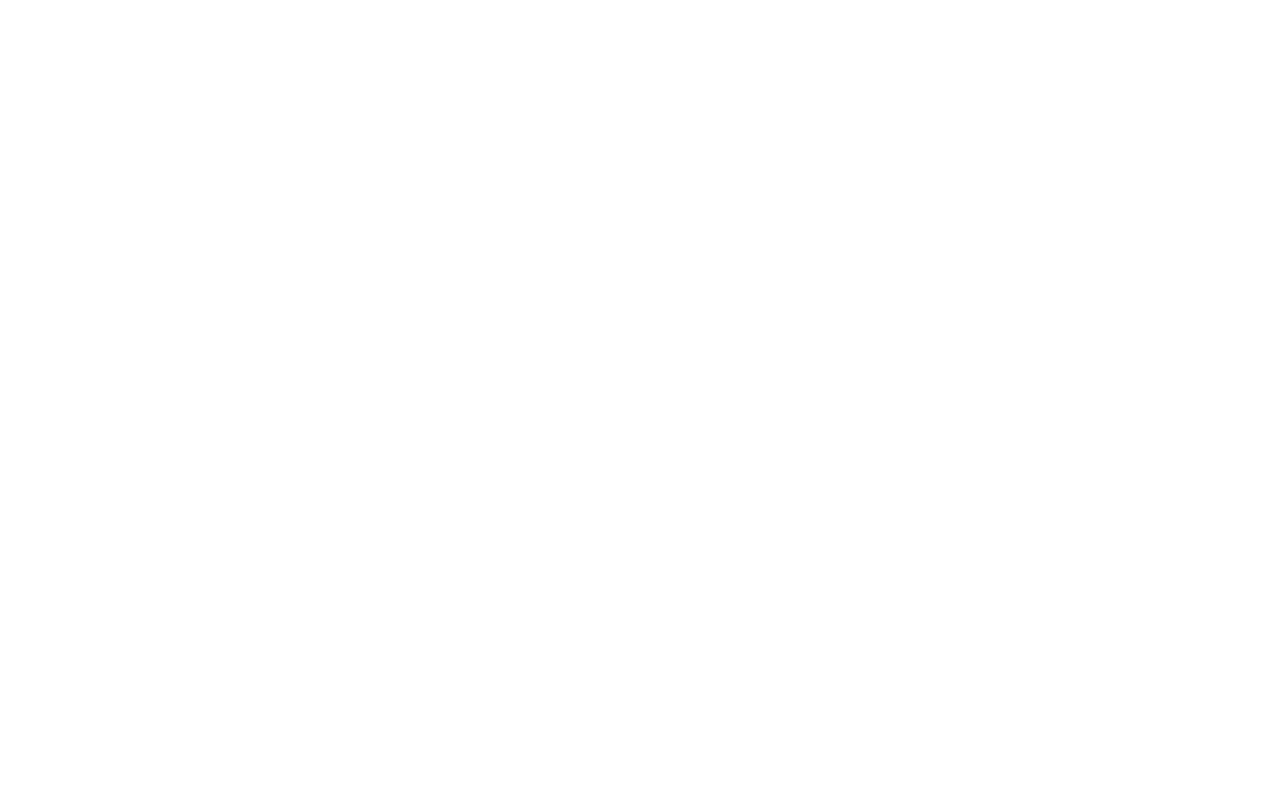
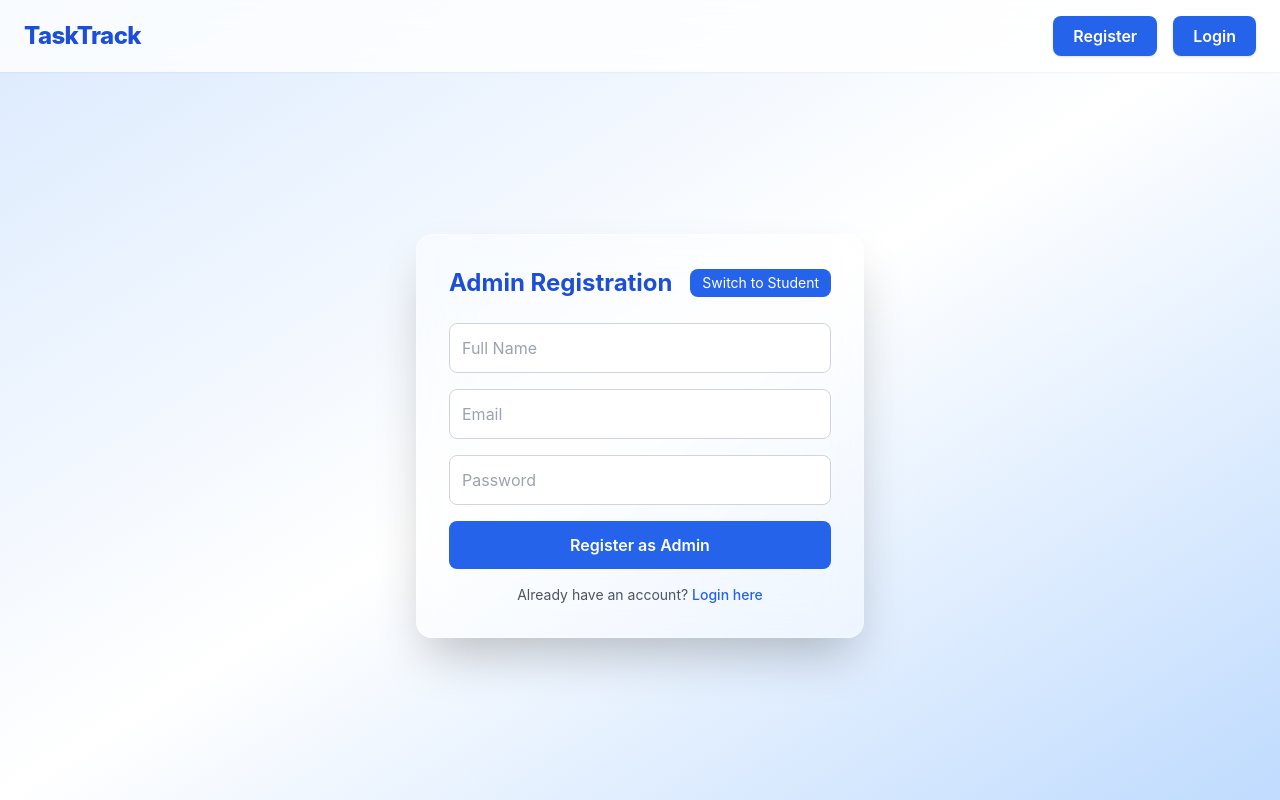
Before and after one commit to rajendradongara/assignment-dashboard, a React (Create React App) app: page /signup in a window 1280 px wide. Before the commit this address had no page. Built offline with nearby package versions, Linux system fonts and the light colour scheme.

Commit message:
signup and login page enhancements

```diff
--- a/public/index.html
+++ b/public/index.html
@@ -24,7 +24,7 @@
       work correctly both with client-side routing and a non-root public URL.
       Learn how to configure a non-root public URL by running `npm run build`.
     -->
-    <title>React App</title>
+    <title>TaskTrack</title>
   </head>
   <body>
     <noscript>You need to enable JavaScript to run this app.</noscript>
--- a/src/App.js
+++ b/src/App.js
@@ -17,8 +17,7 @@
       <Toaster richColors position='bottom-right' />
       <Routes>
         <Route path="/" element={<Home />} />
-        <Route path="/signup/student" element={<SignUp role={'student'} />} />
-        <Route path="/signup/admin" element={<SignUp role={'admin'} />} />
+        <Route path="/signup" element={<SignUp />} />
         <Route path="/login" element={<Login />} />
         <Route path="/student/dashboard" element={<StudentDashboard />} />
         <Route path="/admin/dashboard" element={<AdminDashboard />} />
--- a/src/components/Navbar.jsx
+++ b/src/components/Navbar.jsx
@@ -6,6 +6,29 @@
 const Navbar = ({ user }) => {
   const [dropdownOpen, setDropdownOpen] = useState(false);
   const navigate = useNavigate();
+
+  const handleLogin = () => {
+    if (!user) {
+      navigate("/login");
+    } else if (user && user.role === "admin") {
+      navigate("/admin/dashboard");
+    } else if (user && user.role === "student") {
+      navigate("/student/dashboard");
+    } else {
+      navigate("/login");
+    }
+  };
+  const handleSignup = () => {
+    if (!user) {
+      navigate("/signup");
+    } else if (user && user.role === "admin") {
+      navigate("/admin/dashboard");
+    } else if (user && user.role === "student") {
+      navigate("/student/dashboard");
+    } else {
+      navigate("/signu[");
+    }
+  };
 
   const handleLogout = () => {
     localStorage.removeItem("user");
@@ -22,7 +45,7 @@
         >
           TaskTrack
         </h1>
-
+        {user ? (
           <div className="relative flex items-center space-x-3">
             <span className="text-gray-700 font-medium">
               {user?.name || "Student"}
@@ -32,9 +55,14 @@
               className="flex items-center space-x-1 cursor-pointer"
               onClick={() => setDropdownOpen((prev) => !prev)}
             >
-            <div className="w-10 h-10 rounded-full bg-blue-100 flex items-center justify-center text-blue-700 font-bold">
+              {/* <div className="w-10 h-10 rounded-full bg-blue-100 flex items-center justify-center text-blue-700 font-bold">
                 {user?.name ? user.name.charAt(0).toUpperCase() : "S"}
-            </div>
+              </div> */}
+              <img
+                src={user?.profile}
+                alt="profile"
+                className="w-8 h-8 rounded-lg flex items-center justify-center"
+              />
               <FontAwesomeIcon
                 icon={faChevronDown}
                 className={`transition-transform duration-200 ${
@@ -55,6 +83,25 @@
               </div>
             )}
           </div>
+        ) : (
+          <>
+            <nav className="flex items-center space-x-4">
+              <button
+                onClick={handleSignup}
+                className="px-5 py-2 bg-blue-600 text-white rounded-lg shadow hover:bg-blue-700 transition font-semibold"
+              >
+                Register
+              </button>
+
+              <button
+                onClick={handleLogin}
+                className="px-5 py-2 bg-blue-600 text-white rounded-lg shadow hover:bg-blue-700 transition font-semibold"
+              >
+                Login
+              </button>
+            </nav>
+          </>
+        )}
       </div>
     </header>
   );
--- a/src/data/users.js
+++ b/src/data/users.js
@@ -5,6 +5,7 @@
         email: "student@gotham.edu",
         password: "student123",
         name: "Bruce Wayne",
+        profile: ''
     },
     {
         id: 2,
@@ -12,5 +13,6 @@
         email: "admin@gotham.edu",
         password: "admin123",
         name: "Prof. Alfred Pennyworth",
+        profile: ''
     },
 ];
--- a/src/pages/Login.jsx
+++ b/src/pages/Login.jsx
@@ -1,12 +1,14 @@
 import React, { useState } from "react";
+import Navbar from "../components/Navbar";
 import { useNavigate } from "react-router-dom";
 import { toast } from "sonner";
-
 import { getAllUsers } from "../utils/userStorage.js";
+import { getLoggedInUser } from "../utils/auth.js";
 
 const Login = () => {
   const [formData, setFormData] = useState({ email: "", password: "" });
   const navigate = useNavigate();
+  const user = getLoggedInUser();
 
   const handleChange = (e) => {
     setFormData({ ...formData, [e.target.name]: e.target.value });
@@ -15,7 +17,6 @@
   const handleSubmit = (e) => {
     e.preventDefault();
     const users = getAllUsers();
-
     const user = users.find(
       (u) => u.email === formData.email && u.password === formData.password
     );
@@ -28,20 +29,21 @@
     localStorage.setItem("user", JSON.stringify(user));
     toast.success(`Welcome back, ${user.name}!`);
 
-    if (user.role === "student") {
-      navigate("/student/dashboard");
-    } else if (user.role === "admin") {
-      navigate("/admin/dashboard");
-    }
+    if (user.role === "student") navigate("/student/dashboard");
+    else if (user.role === "admin") navigate("/admin/dashboard");
   };
 
   return (
-    <div className="flex justify-center items-center min-h-screen bg-gray-100">
+    <div className="min-h-screen flex flex-col bg-gradient-to-br from-blue-100 via-white to-blue-200">
+      <Navbar user={user} />
+      <div className="flex flex-1 justify-center items-center p-6">
         <form
           onSubmit={handleSubmit}
-        className="bg-white p-8 rounded-2xl shadow-md w-full max-w-sm"
+          className="backdrop-blur-xl bg-white/40 border border-white/30 rounded-2xl shadow-2xl p-8 w-full max-w-md"
         >
-        <h2 className="text-2xl font-bold mb-6 text-center">Login</h2>
+          <h2 className="text-2xl font-bold mb-6 text-center text-blue-700">
+            Login to TaskTrack
+          </h2>
 
           <input
             type="email"
@@ -50,7 +52,7 @@
             value={formData.email}
             onChange={handleChange}
             required
-          className="w-full p-3 mb-4 border rounded-md"
+            className="w-full p-3 mb-4 border border-gray-300 rounded-lg focus:outline-none focus:ring-2 focus:ring-blue-500"
           />
 
           <input
@@ -60,20 +62,20 @@
             value={formData.password}
             onChange={handleChange}
             required
-          className="w-full p-3 mb-4 border rounded-md"
+            className="w-full p-3 mb-6 border border-gray-300 rounded-lg focus:outline-none focus:ring-2 focus:ring-blue-500"
           />
 
           <button
             type="submit"
-          className="w-full bg-blue-600 text-white p-3 rounded-md hover:bg-blue-700 transition"
+            className="w-full py-3 bg-blue-600 hover:bg-blue-700 text-white rounded-lg font-semibold transition"
           >
             Login
           </button>
 
           <p className="text-sm text-center mt-4 text-gray-600">
-          Don't have an account?{" "}
+            Don’t have an account?{" "}
             <span
-            onClick={() => navigate("/")}
+              onClick={() => navigate("/signup")}
               className="text-blue-600 font-medium hover:underline cursor-pointer"
             >
               Register here
@@ -81,6 +83,7 @@
           </p>
         </form>
       </div>
+    </div>
   );
 };
 
--- a/src/pages/SignUp.jsx
+++ b/src/pages/SignUp.jsx
@@ -1,10 +1,14 @@
 import React, { useState } from "react";
+import Navbar from "../components/Navbar";
 import { getAllUsers, saveAllUsers } from "../utils/userStorage.js";
 import { useNavigate } from "react-router-dom";
 import { toast } from "sonner";
+import { getLoggedInUser } from "../utils/auth.js";
 
-const SignUp = ({ role }) => {
+const SignUp = () => {
   const navigate = useNavigate();
+  const user = getLoggedInUser();
+  const [role, setRole] = useState("admin");
   const [formData, setFormData] = useState({
     name: "",
     email: "",
@@ -16,86 +20,104 @@
     setFormData({ ...formData, [name]: value });
   };
 
+  const handleToggle = () => {
+    setRole((prev) => (prev === "student" ? "admin" : "student"));
+  };
+
   const handleSubmit = (e) => {
     e.preventDefault();
     const users = getAllUsers();
-
     const exists = users.find((u) => u.email === formData.email);
     if (exists) {
       toast.error("User already exists");
       return;
     }
 
-    const newUser = { ...formData, role };
+    if (role === "admin") {
+      const isFaculty = (email) => email?.endsWith("@gotham.edu");
+      if (!isFaculty(user?.email)) {
+        toast.error("Can't register as faculty unless you are an admin");
+        return;
+      }
+    }
+    const profile = `https://api.dicebear.com/9.x/avataaars-neutral/svg?seed=${
+      user?.name?.charAt(0)?.toUpperCase() || "U"
+    }`;
+    const newUser = { ...formData, role, profile };
     users.push(newUser);
     saveAllUsers(users);
 
-    if (role === "student") {
-      navigate("/student/dashboard");
-    } else if (role === "admin") {
-      navigate("/admin/dashboard");
-    }
-
     toast.success(`${role} registered successfully!`);
+    navigate(role === "student" ? "/student/dashboard" : "/admin/dashboard");
   };
 
   return (
-    <div className="min-h-screen flex items-center justify-center bg-gray-100">
-      <div className="bg-white shadow-md p-8 rounded-lg w-96">
-        <h2 className="text-2xl font-bold mb-4 text-center text-gray-800">
-          {role === "admin" ? "Admin Signup" : "Student Signup"}
+    <div className="min-h-screen flex flex-col bg-gradient-to-br from-blue-100 via-white to-blue-200">
+      <Navbar user={user} />
+      <div className="flex flex-1 items-center justify-center p-6">
+        <div className="w-full max-w-md backdrop-blur-xl bg-white/40 border border-white/30 rounded-2xl shadow-2xl p-8">
+          {/* Toggle Header */}
+          <div className="flex justify-between items-center mb-6">
+            <h2 className="text-2xl font-bold text-blue-700">
+              {role === "student"
+                ? "Student Registration"
+                : "Admin Registration"}
             </h2>
+            <button
+              onClick={handleToggle}
+              className="text-sm text-white bg-blue-600 hover:bg-blue-700 px-3 py-1 rounded-lg transition"
+            >
+              Switch to {role === "student" ? "Admin" : "Student"}
+            </button>
+          </div>
 
           <form onSubmit={handleSubmit} className="space-y-4">
             <input
               type="text"
               name="name"
-            placeholder="Full Name"
               value={formData.name}
               onChange={handleChange}
-            className="w-full border rounded px-3 py-2"
+              placeholder="Full Name"
+              className="w-full p-3 border border-gray-300 rounded-lg focus:outline-none focus:ring-2 focus:ring-blue-500"
               required
             />
             <input
               type="email"
               name="email"
-            placeholder="Email"
               value={formData.email}
               onChange={handleChange}
-            className="w-full border rounded px-3 py-2"
+              placeholder="Email"
+              className="w-full p-3 border border-gray-300 rounded-lg focus:outline-none focus:ring-2 focus:ring-blue-500"
               required
             />
             <input
               type="password"
               name="password"
-            placeholder="Password"
               value={formData.password}
               onChange={handleChange}
-            className="w-full border rounded px-3 py-2"
+              placeholder="Password"
+              className="w-full p-3 border border-gray-300 rounded-lg focus:outline-none focus:ring-2 focus:ring-blue-500"
               required
             />
 
             <button
               type="submit"
-            className={`w-full ${
-              role === "admin"
-                ? "bg-purple-600 hover:bg-purple-700"
-                : "bg-blue-600 hover:bg-blue-700"
-            } text-white py-2 rounded`}
+              className="w-full py-3 bg-blue-600 hover:bg-blue-700 text-white rounded-lg transition duration-300 font-semibold"
             >
-            Sign Up as {role === "admin" ? "Admin" : "Student"}
+              Register as {role === "student" ? "Student" : "Admin"}
             </button>
-        </form>
 
-        <p className="text-sm text-center mt-4">
+            <p className="text-sm text-center mt-4 text-gray-600">
               Already have an account?{" "}
               <span
-            onClick={() => navigate("/")}
-            className="text-blue-600 hover:underline cursor-pointer"
+                onClick={() => navigate("/login")}
+                className="text-blue-600 font-medium hover:underline cursor-pointer"
               >
                 Login here
               </span>
             </p>
+          </form>
+        </div>
       </div>
     </div>
   );
```
Also changed, not shown: src/pages/Home.jsx (+28 -32 lines), src/pages/StudentDashboard.jsx (+8 -2 lines), src/assets/undraw_completed_0sqh.svg (added). Lines whose indentation alone changed are shown as unchanged.
